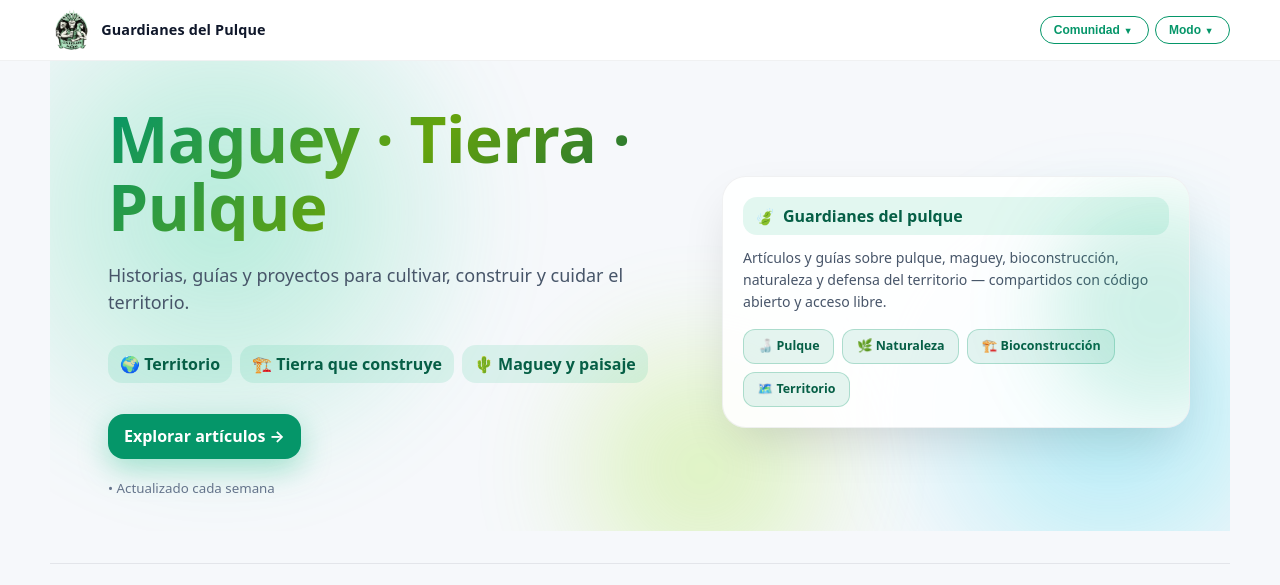
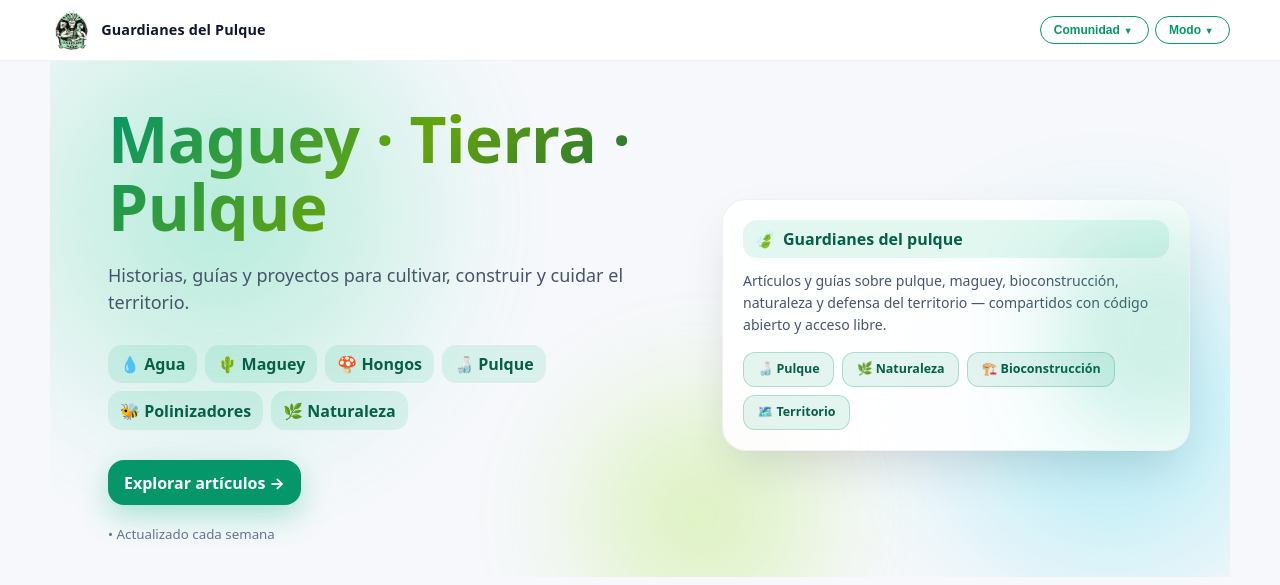
Before and after one commit to swgarz/guardianesdelpulque, a website: page index.html in a window 1280 px wide. Shown: the top 585 px of the page. Drawn offline with Linux system fonts and the light colour scheme.

Commit message:
feat: pills rotatorias en hero — 6 de 15 tags aleatorios por carga
Co-Authored-By: Claude Sonnet 4.6 <noreply@anthropic.com>

```diff
--- a/index.html
+++ b/index.html
@@ -703,11 +703,7 @@
       <div class="stack-4 reveal">
         <h1 class="hero-title">Maguey · Tierra · Pulque</h1>
         <p class="hero-subtitle">Historias, guías y proyectos para cultivar, construir y cuidar el territorio.</p>
-        <div class="hero-chips">
-          <span class="pill">🌍 Territorio</span>
-          <span class="pill">🏗️ Tierra que construye</span>
-          <span class="pill">🌵 Maguey y paisaje</span>
-        </div>
+        <div class="hero-chips" id="hero-chips"></div>
         <div class="cta-group">
           <a class="btn btn-brand btn-block" href="posts.html">Explorar artículos →</a>
         </div>
@@ -1066,6 +1062,36 @@
     })();
 
     loadPosts();
+
+    // Pills rotatorias en el hero
+    (function(){
+      const ALL_PILLS = [
+        '🍶 Pulque',
+        '🌿 Naturaleza',
+        '🏗️ Bioconstrucción',
+        '🌍 Territorio',
+        '🌵 Maguey',
+        '🪨 Tierra viva',
+        '🌾 Semillas',
+        '🍄 Hongos',
+        '🐝 Polinizadores',
+        '💧 Agua',
+        '🔥 Fuego',
+        '🎨 Arte popular',
+        '🪶 Cosmovisión',
+        '🌱 Suelos vivos',
+        '🏺 Tinacal',
+      ];
+      const chips = document.getElementById('hero-chips');
+      if (!chips) return;
+      const shuffled = ALL_PILLS.slice().sort(() => Math.random() - 0.5);
+      shuffled.slice(0, 6).forEach(label => {
+        const s = document.createElement('span');
+        s.className = 'pill';
+        s.textContent = label;
+        chips.appendChild(s);
+      });
+    })();
   </script>
 </body>
 </html>
```
